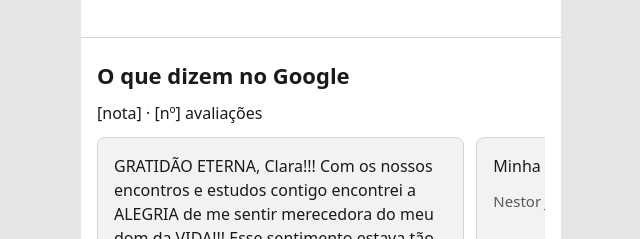
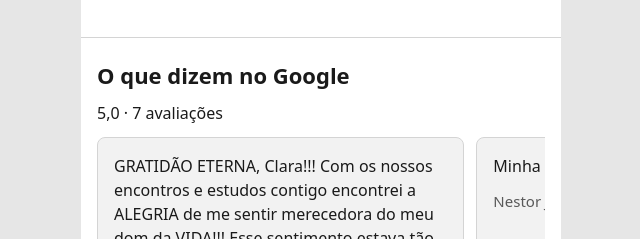
Before and after one commit to ludgero-lab/percurso-prototipo, a plain HTML site: page index.html in a window 1280 px wide. Shown: the part 2279-2518 px from the top of the page, 319-959 px from the left. Drawn offline with Linux system fonts and the light colour scheme.

Commit message:
A e C: nota e número de avaliações do perfil no Google
"5,0 · 7 avaliações" no lugar do espaço reservado. A B não muda.

Co-Authored-By: Claude Opus 5.5 <noreply@anthropic.com>
Claude-Session: https://claude.ai/code/session_01SbXmNJWouaBwHEo1Xrizwe

```diff
--- a/index.html
+++ b/index.html
@@ -111,7 +111,7 @@
       <!-- 6. Avaliações -->
       <div class="bloco">
         <h2 id="titulo-avaliacoes">O que dizem no Google</h2>
-        <p>[nota] · [nº] avaliações</p>
+        <p>5,0 · 7 avaliações</p>
         <ul class="rolagem-horizontal" tabindex="0" role="region" aria-labelledby="titulo-avaliacoes">
           <li class="cartao">
             <p class="avaliacao-texto">GRATIDÃO ETERNA, Clara!!! Com os nossos encontros e estudos contigo encontrei a ALEGRIA de me sentir merecedora do meu dom da VIDA!!! Esse sentimento estava tão escondido no subconsciente... que só com nossas hipnoses e sessões consegui trazer tudo para o consciente e então me libertar... para uma vida muito mais plena e leve. Seguir meu rumo com consciência das minhas escolhas... tão transformadoras de experiências! Viva, sucesso nos teus rumos e determinação de ajudar as pessoas!</p>
```
Also changed, not shown: site/index.html (+1 -1 lines), 3 other files.
